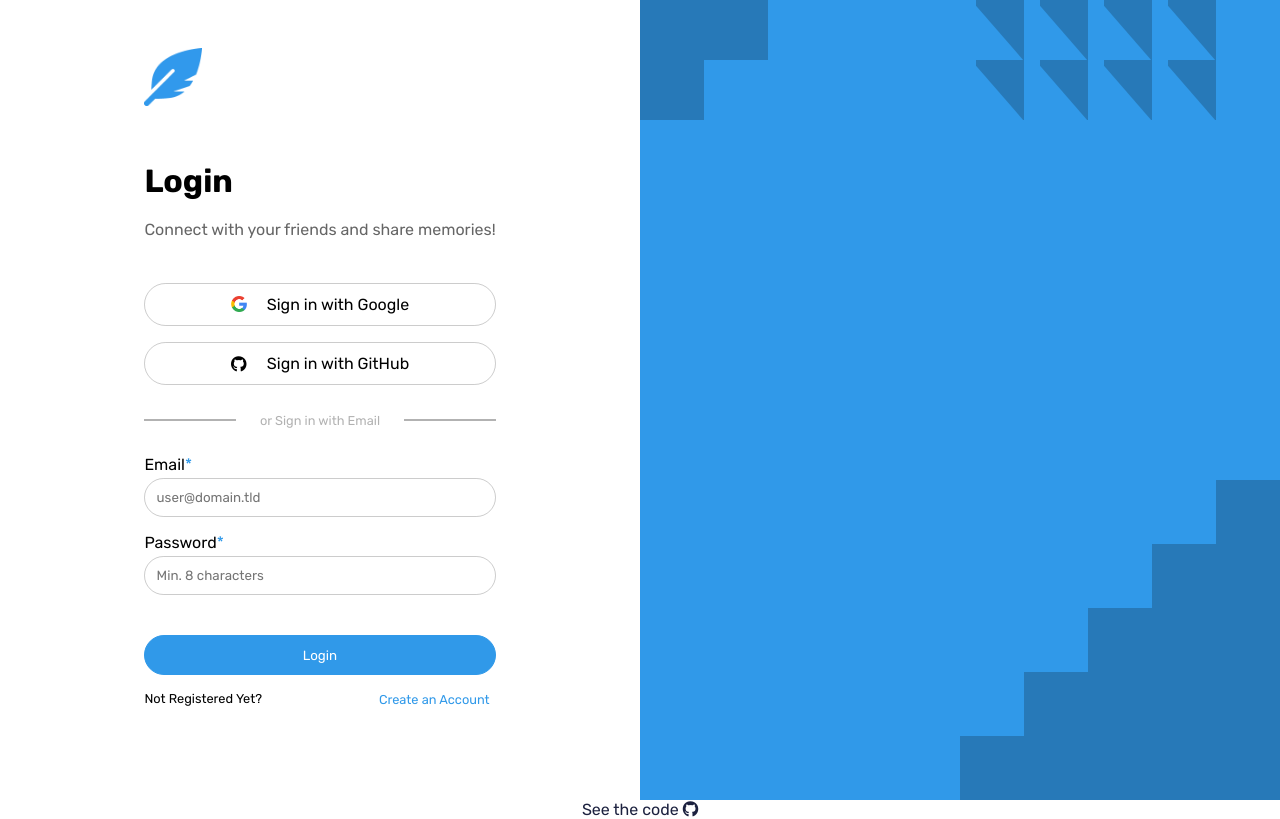
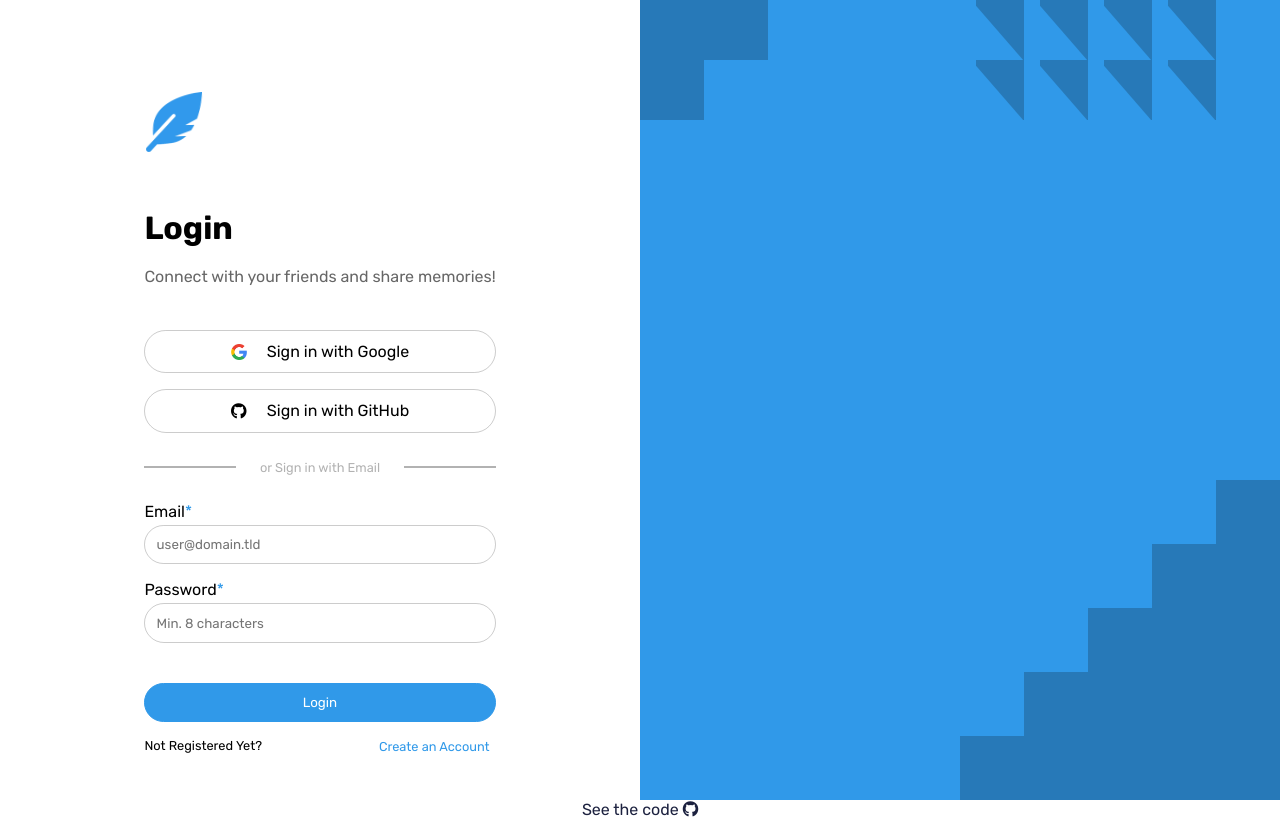
Before and after one commit to leviFrosty/Bleeper, a React (Create React App) app: page /#/ in a window 1280 px wide. Built offline with nearby package versions, Linux system fonts and the light colour scheme; no server answers.

Commit message:
added mobile support for auth screen

```diff
--- a/public/index.html
+++ b/public/index.html
@@ -25,6 +25,11 @@
       src="https://kit.fontawesome.com/f4f9d99fba.js"
       crossorigin="anonymous"
     ></script>
+    <link
+      rel="stylesheet"
+      href="https://cdnjs.cloudflare.com/ajax/libs/animate.css/4.1.1/animate.min.css"
+    />
+
     <!--
       Notice the use of %PUBLIC_URL% in the tags above.
       It will be replaced with the URL of the `public` folder during the build.
--- a/src/routes/Auth.js
+++ b/src/routes/Auth.js
@@ -9,8 +9,12 @@ export default function Auth() {
       <div className="welcome-start">
         <div className="signin__container">
           <div className="signin-header">
-            <div className="signin-header__logo">
-              <img src={logo} alt="" />
+            <div className="signin-header-logo">
+              <img
+                className="signin-header-logo__image animate__swing"
+                src={logo}
+                alt=""
+              />
             </div>
             <div className="signin-header__title">
               <h1>Login</h1>
--- a/src/sass/_variables.scss
+++ b/src/sass/_variables.scss
@@ -8,3 +8,8 @@ $titleWeight: 400;
 
 // Buttons
 $inputsPadding: 0.7rem;
+
+// Screen Sizes
+$ss1: 1024px;
+$ss2: 768px;
+$ss3: 400px;
--- a/src/sass/components/signin/_signInSocials.scss
+++ b/src/sass/components/signin/_signInSocials.scss
@@ -34,3 +34,9 @@
     border: 1px solid rgb(0, 0, 0);
   }
 }
+
+@media screen and (max-width: $ss3) {
+  .sigin-thirdParties {
+    margin: 0;
+  }
+}
--- a/src/sass/routes/_auth.scss
+++ b/src/sass/routes/_auth.scss
@@ -1,8 +1,26 @@
 .welcome {
-  @include flexCenter(row);
+  display: flex;
+  flex-direction: row;
+  align-items: center;
+  justify-content: center;
   margin: 0;
   padding: 0;
-  height: 100vh;
+  min-height: 100vh;
+}
+
+// Removes bg container on smaller displays
+@media screen and (max-width: $ss1) {
+  .welcome-end {
+    display: none;
+  }
+  .welcome-start {
+    width: 100vw;
+  }
+  .signin__container {
+    width: 100%;
+    max-width: 612px;
+    padding: 0 1rem;
+  }
 }
 
 .welcome-start {
@@ -11,17 +29,62 @@
   height: 100vh;
   width: 100%;
 
+  .signin__container {
+    display: flex;
+    justify-content: center;
+    flex-direction: column;
+  }
+
   .signin-header {
     font-family: $fontPrimary;
     font-weight: $titleWeight;
     display: flex;
     flex-direction: column;
 
-    .signin-header__logo {
-      margin: 3rem 0;
-      img {
-        width: 3.6rem;
+    .signin-header-logo {
+      height: 10rem;
+      position: relative;
+    }
+    .signin-header-logo__image {
+      width: 3.6rem;
+      position: absolute;
+      top: 30%;
+      left: 0%;
+      animation-duration: 8s;
+      animation-iteration-count: infinite;
+      animation-direction: forward;
+    }
+    @media screen and (max-width: $ss1) {
+      .signin-header-logo {
+        height: 8rem;
       }
+      .signin-header-logo__image {
+        top: 25%;
+      }
+    }
+    @media screen and (max-width: $ss2) {
+      .signin-header-logo {
+        height: 6rem;
+      }
+      .signin-header-logo__image {
+        top: 10%;
+      }
+    }
+
+    @media screen and (max-width: $ss3) {
+      .signin-header-logo {
+        margin: 1.5rem 0 0.5rem 0;
+        height: 4rem;
+      }
+      .signin-header-logo__image {
+        bottom: 0;
+      }
+      .signin-header__description p {
+        margin: 0;
+      }
+    }
+
+    .signin-header-logo__image:hover {
     }
 
     .signin-header__title {
@@ -37,6 +100,7 @@
   }
 }
 
+// For 'or sign in with email' divider
 .break-container {
   margin: 1.2rem 0;
   display: flex;
@@ -60,9 +124,13 @@
     width: 100%;
   }
 }
+@media screen and (max-width: $ss3) {
+  .break-container {
+    margin: 0.5rem;
+  }
+}
 
 .welcome-end {
-  background: lightblue;
   height: 100vh;
   width: 100%;
 }
--- a/src/sass/style.css
+++ b/src/sass/style.css
@@ -2,19 +2,33 @@
   display: -webkit-box;
   display: -ms-flexbox;
   display: flex;
-  -webkit-box-pack: center;
-      -ms-flex-pack: center;
-          justify-content: center;
-  -webkit-box-align: center;
-      -ms-flex-align: center;
-          align-items: center;
   -webkit-box-orient: horizontal;
   -webkit-box-direction: normal;
       -ms-flex-direction: row;
           flex-direction: row;
+  -webkit-box-align: center;
+      -ms-flex-align: center;
+          align-items: center;
+  -webkit-box-pack: center;
+      -ms-flex-pack: center;
+          justify-content: center;
   margin: 0;
   padding: 0;
-  height: 100vh;
+  min-height: 100vh;
+}
+
+@media screen and (max-width: 1024px) {
+  .welcome-end {
+    display: none;
+  }
+  .welcome-start {
+    width: 100vw;
+  }
+  .signin__container {
+    width: 100%;
+    max-width: 612px;
+    padding: 0 1rem;
+  }
 }
 
 .welcome-start {
@@ -26,6 +40,19 @@
           justify-content: center;
   height: 100vh;
   width: 100%;
+}
+
+.welcome-start .signin__container {
+  display: -webkit-box;
+  display: -ms-flexbox;
+  display: flex;
+  -webkit-box-pack: center;
+      -ms-flex-pack: center;
+          justify-content: center;
+  -webkit-box-orient: vertical;
+  -webkit-box-direction: normal;
+      -ms-flex-direction: column;
+          flex-direction: column;
 }
 
 .welcome-start .signin-header {
@@ -40,12 +67,53 @@
           flex-direction: column;
 }
 
-.welcome-start .signin-header .signin-header__logo {
-  margin: 3rem 0;
+.welcome-start .signin-header .signin-header-logo {
+  height: 10rem;
+  position: relative;
 }
 
-.welcome-start .signin-header .signin-header__logo img {
+.welcome-start .signin-header .signin-header-logo__image {
   width: 3.6rem;
+  position: absolute;
+  top: 30%;
+  left: 0%;
+  -webkit-animation-duration: 8s;
+          animation-duration: 8s;
+  -webkit-animation-iteration-count: infinite;
+          animation-iteration-count: infinite;
+  -webkit-animation-direction: forward;
+          animation-direction: forward;
+}
+
+@media screen and (max-width: 1024px) {
+  .welcome-start .signin-header .signin-header-logo {
+    height: 8rem;
+  }
+  .welcome-start .signin-header .signin-header-logo__image {
+    top: 25%;
+  }
+}
+
+@media screen and (max-width: 768px) {
+  .welcome-start .signin-header .signin-header-logo {
+    height: 6rem;
+  }
+  .welcome-start .signin-header .signin-header-logo__image {
+    top: 10%;
+  }
+}
+
+@media screen and (max-width: 400px) {
+  .welcome-start .signin-header .signin-header-logo {
+    margin: 1.5rem 0 0.5rem 0;
+    height: 4rem;
+  }
+  .welcome-start .signin-header .signin-header-logo__image {
+    bottom: 0;
+  }
+  .welcome-start .signin-header .signin-header__description p {
+    margin: 0;
+  }
 }
 
 .welcome-start .signin-header .signin-header__title h1 {
@@ -93,8 +161,13 @@
   width: 100%;
 }
 
+@media screen and (max-width: 400px) {
+  .break-container {
+    margin: 0.5rem;
+  }
+}
+
 .welcome-end {
-  background: lightblue;
   height: 100vh;
   width: 100%;
 }
@@ -455,6 +528,12 @@ body {
   border: 1px solid black;
 }
 
+@media screen and (max-width: 400px) {
+  .sigin-thirdParties {
+    margin: 0;
+  }
+}
+
 .signin-form__container {
   display: -webkit-box;
   display: -ms-flexbox;
@@ -491,6 +570,12 @@ body {
       -ms-flex-direction: column;
           flex-direction: column;
   margin: 0.5rem 0;
+}
+
+@media screen and (max-width: 400px) {
+  .signin-form__container .signin-form .input__container {
+    margin: 0.2rem;
+  }
 }
 
 .signin-form__container .signin-form .requiredinput::after {
@@ -548,6 +633,12 @@ body {
   padding: 0.7rem;
   -webkit-transition: all ease-in-out 0.15s;
   transition: all ease-in-out 0.15s;
+}
+
+@media screen and (max-width: 400px) {
+  .signin-form__container .signin-form .input-submit {
+    margin: 0rem;
+  }
 }
 
 .signin-form__container .signin-form .input-submit:hover {
--- a/src/sass/style.scss
+++ b/src/sass/style.scss
@@ -9,3 +9,4 @@
 @import "./components/signin/signInSocials";
 @import "./components/signin/signInForm";
 @import "./components/madeWithLove";
+@import "./index";
```
Also changed, not shown: src/sass/components/signin/_signInForm.scss (+11 -0 lines), src/sass/_index.scss (added), 1 other file (tests, documents, lock files or other folders).
